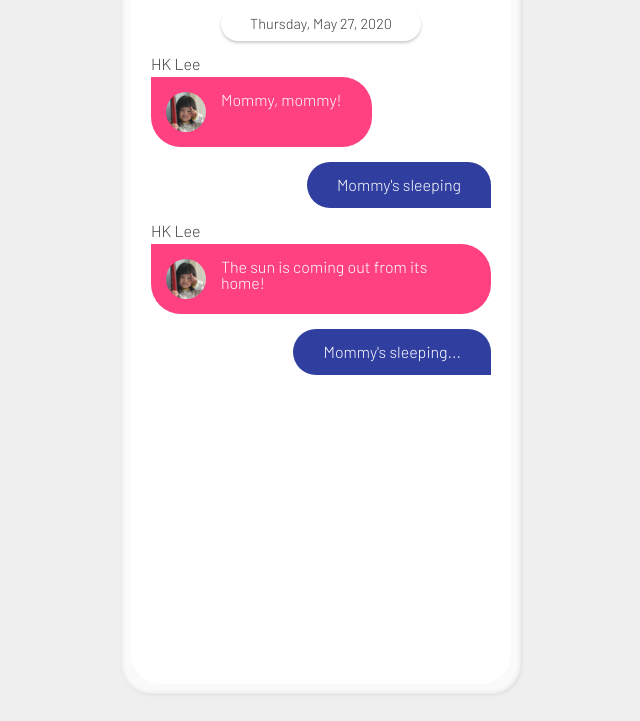
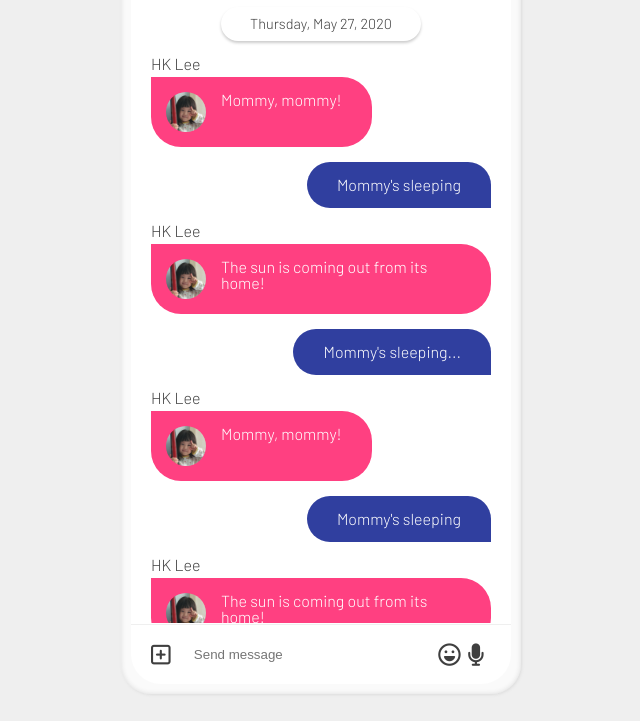
Before and after one commit to yimes34/Kokoa-clone, a plain HTML site: page chat.html in a window 1280 px wide. Shown: the part 156-877 px from the top of the page, without its empty margins (319-959 px from the left). Drawn offline with Linux system fonts and the light colour scheme; a web font is replaced by a local one.

Commit message:
some bug fixed

```diff
--- a/chat.html
+++ b/chat.html
@@ -61,6 +61,50 @@
             <li class="message__sent">
               <span class="message__bubble">Mommy's sleeping...</span>
             </li>
+            <li class="message__incoming">
+              <span class="message__sender">HK Lee</span>
+              <div class="message__content">
+                <img src="images/profile_0001.png" alt="" class="s-avatar" />
+                <span class="message__bubble">Mommy, mommy!</span>
+              </div>
+            </li>
+            <li class="message__sent">
+              <span class="message__bubble">Mommy's sleeping</span>
+            </li>
+            <li class="message__incoming">
+              <span class="message__sender">HK Lee</span>
+              <div class="message__content">
+                <img src="images/profile_0001.png" alt="" class="s-avatar" />
+                <span class="message__bubble"
+                  >The sun is coming out from its home!</span
+                >
+              </div>
+            </li>
+            <li class="message__sent">
+              <span class="message__bubble">Mommy's sleeping...</span>
+            </li>
+            <li class="message__incoming">
+              <span class="message__sender">HK Lee</span>
+              <div class="message__content">
+                <img src="images/profile_0001.png" alt="" class="s-avatar" />
+                <span class="message__bubble">Mommy, mommy!</span>
+              </div>
+            </li>
+            <li class="message__sent">
+              <span class="message__bubble">Mommy's sleeping</span>
+            </li>
+            <li class="message__incoming">
+              <span class="message__sender">HK Lee</span>
+              <div class="message__content">
+                <img src="images/profile_0001.png" alt="" class="s-avatar" />
+                <span class="message__bubble"
+                  >The sun is coming out from its home!</span
+                >
+              </div>
+            </li>
+            <li class="message__sent">
+              <span class="message__bubble">Mommy's sleeping...</span>
+            </li>
           </ul>
         </main>
         <div class="message-write__container">
--- a/css/main.css
+++ b/css/main.css
@@ -2,8 +2,8 @@ main {
   height: 100%;
   overflow-y: auto;
   overflow-x: hidden;
-  height: 100vh;
-  margin: 20px 20px;
+  height: 636px;
+  padding: 20px 20px;
 }
 
 .chat-list {
--- a/css/nav.css
+++ b/css/nav.css
@@ -37,6 +37,10 @@ nav a:hover {
   align-items: center;
   border-top: 1px solid #efefef;
   padding: 0px 20px;
+  position: absolute;
+  bottom: 0px;
+  left: 0px;
+  width: 100%;
 }
 
 .message-icon {
```
